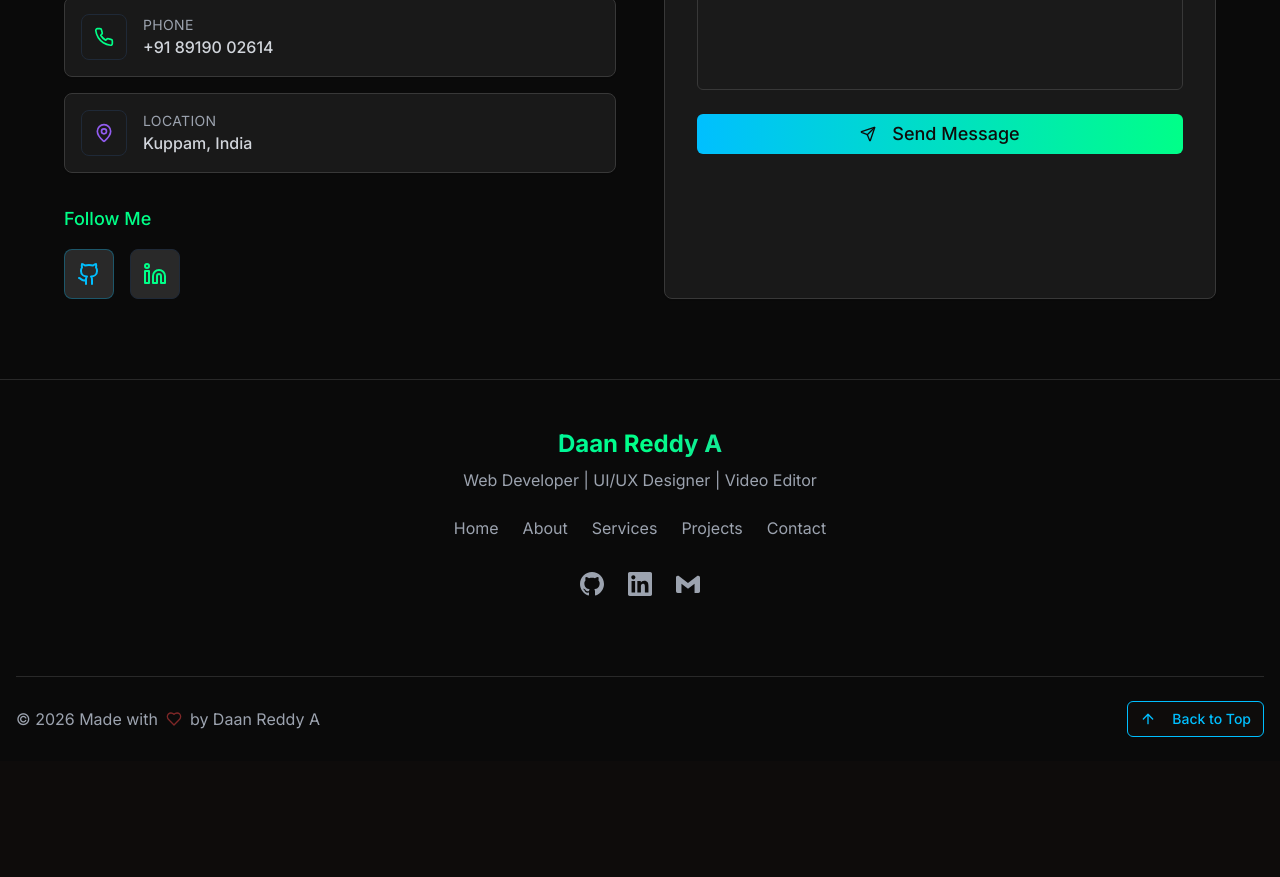
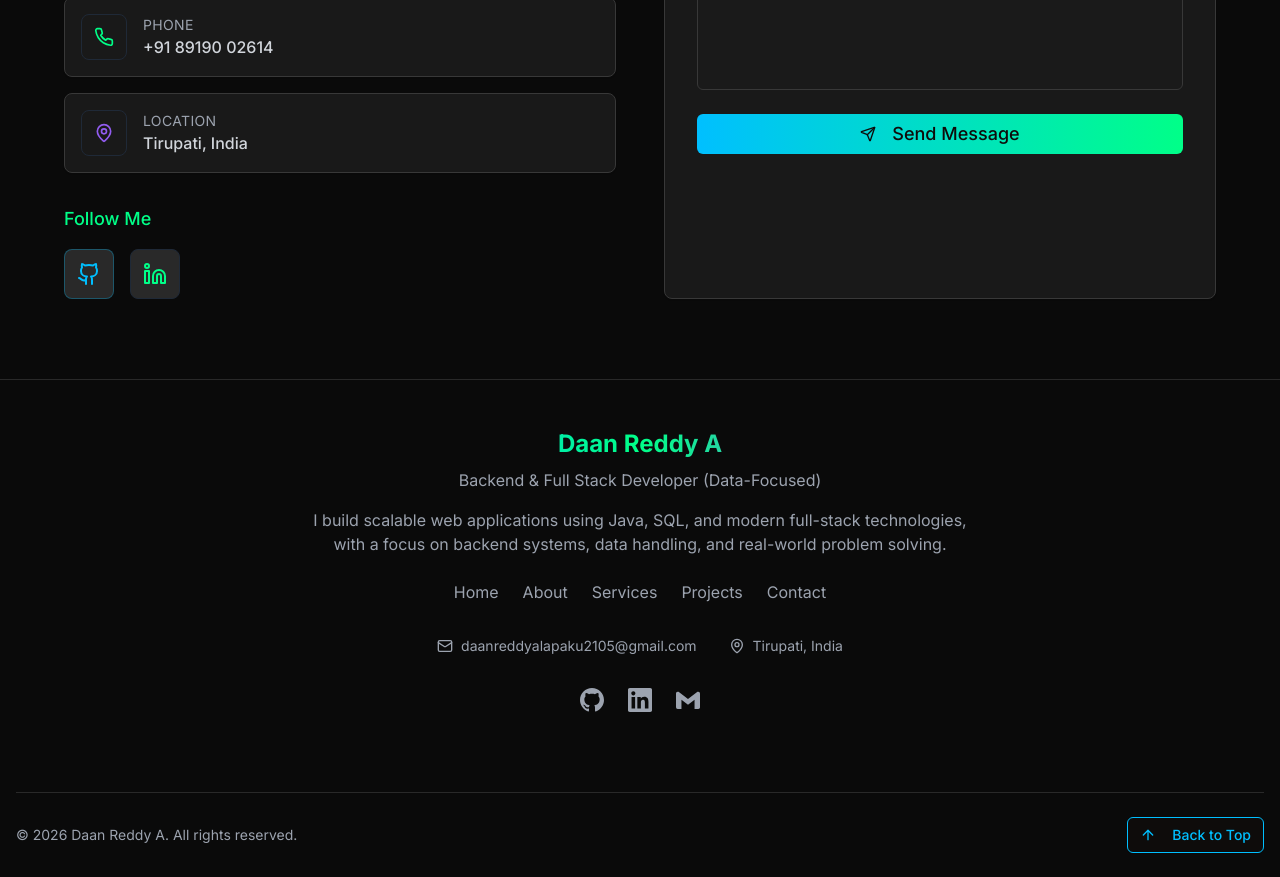
Before and after one commit to daanreddy21/daan-reddy-portfolio-tech, a React (Vite) app: page / in a window 1280 px wide. Shown: the part 9040-9917 px from the top of the page. Before the commit the page ends 9801 px from the top, so only its background shows below. Built offline with nearby package versions, Linux system fonts and the light colour scheme.

Commit message:
Changes
Co-authored-by: daanreddy21 <149517960+daanreddy21@users.noreply.github.com>

```diff
--- a/src/components/ContactSection.tsx
+++ b/src/components/ContactSection.tsx
@@ -83,7 +83,7 @@ const ContactSection = () => {
     {
       icon: <MapPin className="w-5 h-5" />,
       label: 'Location',
-      value: 'Kuppam, India',
+      value: 'Tirupati, India',
       href: '#',
       color: 'neon-purple'
     }
--- a/src/components/Footer.tsx
+++ b/src/components/Footer.tsx
@@ -1,13 +1,11 @@
 
-import { Heart, ArrowUp } from 'lucide-react';
+import { ArrowUp, Mail, MapPin } from 'lucide-react';
 import { Button } from '@/components/ui/button';
 
 const Footer = () => {
   const scrollToTop = () => {
     window.scrollTo({ top: 0, behavior: 'smooth' });
   };
-
-  const currentYear = new Date().getFullYear();
 
   return (
     <footer className="bg-dark-900 border-t border-dark-700">
@@ -16,9 +14,12 @@ const Footer = () => {
         <div className="py-12">
           <div className="text-center">
             {/* Logo/Name */}
-            <div className="mb-6">
+            <div className="mb-6 max-w-2xl mx-auto">
               <h3 className="text-2xl font-bold gradient-text">Daan Reddy A</h3>
-              <p className="text-gray-400 mt-2">Web Developer | UI/UX Designer | Video Editor</p>
+              <p className="text-gray-400 mt-2">Backend & Full Stack Developer (Data-Focused)</p>
+              <p className="text-gray-400 mt-4 text-sm sm:text-base leading-relaxed">
+                I build scalable web applications using Java, SQL, and modern full-stack technologies, with a focus on backend systems, data handling, and real-world problem solving.
+              </p>
             </div>
 
             {/* Quick Links */}
@@ -40,6 +41,21 @@ const Footer = () => {
               ))}
             </div>
 
+            {/* Contact Info */}
+            <div className="flex flex-col sm:flex-row justify-center items-center gap-4 sm:gap-8 mb-8 text-gray-400 text-sm">
+              <a
+                href="mailto:daanreddyalapaku2105@gmail.com"
+                className="flex items-center gap-2 hover:text-neon-blue transition-colors duration-200"
+              >
+                <Mail className="w-4 h-4" />
+                <span>daanreddyalapaku2105@gmail.com</span>
+              </a>
+              <div className="flex items-center gap-2">
+                <MapPin className="w-4 h-4" />
+                <span>Tirupati, India</span>
+              </div>
+            </div>
+
             {/* Social Links */}
             <div className="flex justify-center space-x-6 mb-8">
               <a
@@ -47,6 +63,7 @@ const Footer = () => {
                 target="_blank"
                 rel="noopener noreferrer"
                 className="text-gray-400 hover:text-neon-blue transition-colors duration-200 transform hover:scale-110"
+                aria-label="GitHub"
               >
                 <svg className="w-6 h-6" fill="currentColor" viewBox="0 0 24 24">
                   <path d="M12 0c-6.626 0-12 5.373-12 12 0 5.302 3.438 9.8 8.207 11.387.599.111.793-.261.793-.577v-2.234c-3.338.726-4.033-1.416-4.033-1.416-.546-1.387-1.333-1.756-1.333-1.756-1.089-.745.083-.729.083-.729 1.205.084 1.839 1.237 1.839 1.237 1.07 1.834 2.807 1.304 3.492.997.107-.775.418-1.305.762-1.604-2.665-.305-5.467-1.334-5.467-5.931 0-1.311.469-2.381 1.236-3.221-.124-.303-.535-1.524.117-3.176 0 0 1.008-.322 3.301 1.23.957-.266 1.983-.399 3.003-.404 1.02.005 2.047.138 3.006.404 2.291-1.552 3.297-1.23 3.297-1.23.653 1.653.242 2.874.118 3.176.77.84 1.235 1.911 1.235 3.221 0 4.609-2.807 5.624-5.479 5.921.43.372.823 1.102.823 2.222v3.293c0 .319.192.694.801.576 4.765-1.589 8.199-6.086 8.199-11.386 0-6.627-5.373-12-12-12z"/>
@@ -57,6 +74,7 @@ const Footer = () => {
                 target="_blank"
                 rel="noopener noreferrer"
                 className="text-gray-400 hover:text-neon-blue transition-colors duration-200 transform hover:scale-110"
+                aria-label="LinkedIn"
               >
                 <svg className="w-6 h-6" fill="currentColor" viewBox="0 0 24 24">
                   <path d="M20.447 20.452h-3.554v-5.569c0-1.328-.027-3.037-1.852-3.037-1.853 0-2.136 1.445-2.136 2.939v5.667H9.351V9h3.414v1.561h.046c.477-.9 1.637-1.85 3.37-1.85 3.601 0 4.267 2.37 4.267 5.455v6.286zM5.337 7.433c-1.144 0-2.063-.926-2.063-2.065 0-1.138.92-2.063 2.063-2.063 1.14 0 2.064.925 2.064 2.063 0 1.139-.925 2.065-2.064 2.065zm1.782 13.019H3.555V9h3.564v11.452zM22.225 0H1.771C.792 0 0 .774 0 1.729v20.542C0 23.227.792 24 1.771 24h20.451C23.2 24 24 23.227 24 22.271V1.729C24 .774 23.2 0 22.222 0h.003z"/>
@@ -65,6 +83,7 @@ const Footer = () => {
               <a
                 href="mailto:daanreddyalapaku2105@gmail.com"
                 className="text-gray-400 hover:text-neon-blue transition-colors duration-200 transform hover:scale-110"
+                aria-label="Email"
               >
                 <svg className="w-6 h-6" fill="currentColor" viewBox="0 0 24 24">
                   <path d="M24 5.457v13.909c0 .904-.732 1.636-1.636 1.636h-3.819V11.73L12 16.64l-6.545-4.91v9.273H1.636A1.636 1.636 0 0 1 0 19.366V5.457c0-.904.732-1.636 1.636-1.636h.917l9.447 7.096 9.447-7.096h.917A1.636 1.636 0 0 1 24 5.457z"/>
@@ -76,11 +95,9 @@ const Footer = () => {
 
         {/* Bottom Bar */}
         <div className="border-t border-dark-700 py-6 flex flex-col md:flex-row justify-between items-center">
-          <div className="flex items-center space-x-2 text-gray-400 mb-4 md:mb-0">
-            <span>© {currentYear} Made with</span>
-            <Heart className="w-4 h-4 text-red-500 animate-pulse" />
-            <span>by Daan Reddy A</span>
-          </div>
+          <p className="text-gray-400 text-sm mb-4 md:mb-0">
+            © 2026 Daan Reddy A. All rights reserved.
+          </p>
 
           <Button
             onClick={scrollToTop}
```
